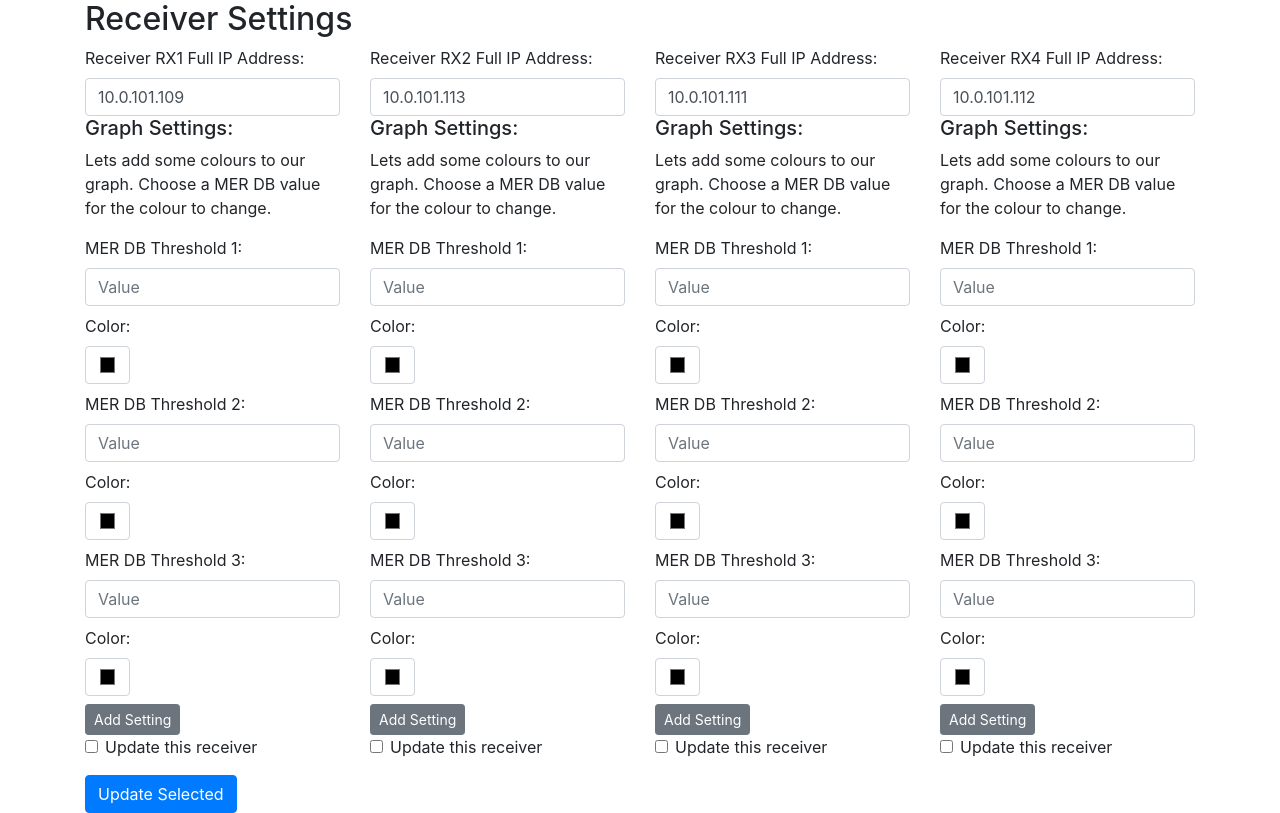
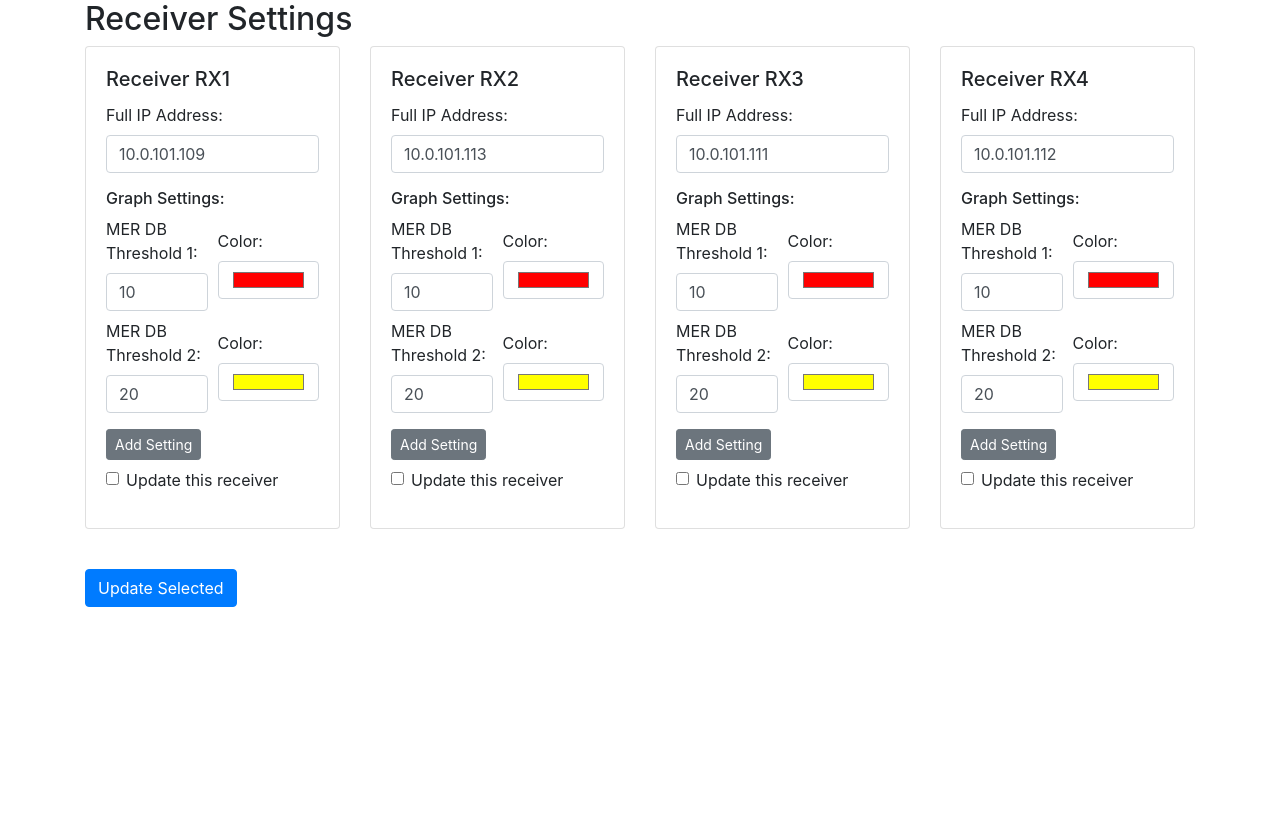
Before and after one commit to ojwilliams/RF-Leveling, a Flask app: page /settings in a window 1280 px wide. After the commit the page ends 607 px from the top, so only its background shows below. Run offline with Flask 3, Linux system fonts and the light colour scheme; some libraries are stand-ins or nearby versions.

Commit message:
settings page

```diff
--- a/templates/settings.html
+++ b/templates/settings.html
@@ -10,38 +10,40 @@
     <form action="/settings" method="post">
         <div class="row">
             {% for key, receiver in receivers.items() %}
+            <div class="col-md-6 col-lg-3 mb-4">
+                <div class="card">
+                    <div class="card-body">
+                        <h5 class="card-title">Receiver {{ key }}</h5>
+                        <div class="form-group">
+                            <label for="{{ key }}_ip">Full IP Address:</label>
+                            <input type="text" class="form-control" id="{{ key }}_ip" name="{{ key }}_ip" value="{{ receiver.url.split('//')[1].split('/')[0] }}">
+                        </div>
+                        <h6>Graph Settings:</h6>
+                        <div id="graph-settings-{{ key }}">
+                            {% for threshold in receiver.graph_settings.thresholds %}
+                            <div class="form-row align-items-center">
                                 <div class="col">
-                <div class="form-group">
-                    <label for="{{ key }}_ip">Receiver {{ key }} Full IP Address:</label>
-                    <input type="text" class="form-control" id="{{ key }}_ip" name="{{ key }}_ip" value="{{ receiver.url.split('//')[1].split('/')[0] }}">
-
-                    <h5>Graph Settings:</h5>
-                    <p>Lets add some colours to our graph. Choose a MER DB value for the colour to change.</p>
-                    <div id="graph-settings-{{ key }}">
-                        {% for i in range(1, 4) %}
-                        <div class="form-row align-items-center">
-                            <div class="col-auto">
-                                <label for="{{ key }}_threshold_{{ i }}">MER DB Threshold {{ i }}:</label>
-                                <input type="number" class="form-control mb-2" id="{{ key }}_threshold_{{ i }}" name="{{ key }}_threshold_{{ i }}" placeholder="Value">
+                                    <label for="{{ key }}_threshold_{{ loop.index }}">MER DB Threshold {{ loop.index }}:</label>
+                                    <input type="number" class="form-control mb-2" id="{{ key }}_threshold_{{ loop.index }}" name="{{ key }}_threshold_{{ loop.index }}" value="{{ threshold.value }}" placeholder="Value">
                                 </div>
-                            <div class="col-auto">
-                                <label for="{{ key }}_color_{{ i }}">Color:</label>
-                                <input type="color" class="form-control form-control-color mb-2" id="{{ key }}_color_{{ i }}" name="{{ key }}_color_{{ i }}">
+                                <div class="col">
+                                    <label for="{{ key }}_color_{{ loop.index }}">Color:</label>
+                                    <input type="color" class="form-control form-control-color mb-2" id="{{ key }}_color_{{ loop.index }}" name="{{ key }}_color_{{ loop.index }}" value="{{ threshold.color }}">
                                 </div>
                             </div>
                             {% endfor %}
                         </div>
-                    <button type="button" class="btn btn-secondary btn-sm" onclick="addSetting('{{ key }}')">Add Setting</button>
-
-                    <div class="form-check mb-3">
+                        <button type="button" class="btn btn-secondary btn-sm mt-2" onclick="addSetting('{{ key }}')">Add Setting</button>
+                        <div class="form-check mb-3 mt-2">
                             <input type="checkbox" class="form-check-input" id="{{ key }}_update" name="{{ key }}_update" value="yes">
                             <label class="form-check-label" for="{{ key }}_update">Update this receiver</label>
                         </div>
                     </div>
                 </div>
+            </div>
             {% endfor %}
         </div>
-        <button type="submit" class="btn btn-primary">Update Selected</button>
+        <button type="submit" class="btn btn-primary mt-3">Update Selected</button>
     </form>
 </div>
 <script src="https://code.jquery.com/jquery-3.5.1.min.js"></script>
@@ -54,19 +56,18 @@
 
         if (currentSettings < 5) {
             let settingNumber = currentSettings + 1;
-            let newSettingHtml = `
-                <div class="form-row align-items-center">
-                    <div class="col-auto">
-                        <label for="${receiverKey}_threshold_${settingNumber}">Threshold ${settingNumber}:</label>
+            let newSettingRow = document.createElement('div');
+            newSettingRow.className = 'form-row align-items-center';
+            newSettingRow.innerHTML = `
+                <div class="col">
+                    <label for="${receiverKey}_threshold_${settingNumber}">MER DB Threshold ${settingNumber}:</label>
                     <input type="number" class="form-control mb-2" id="${receiverKey}_threshold_${settingNumber}" name="${receiverKey}_threshold_${settingNumber}" placeholder="Value">
                 </div>
-                    <div class="col-auto">
+                <div class="col">
                     <label for="${receiverKey}_color_${settingNumber}">Color:</label>
                     <input type="color" class="form-control form-control-color mb-2" id="${receiverKey}_color_${settingNumber}" name="${receiverKey}_color_${settingNumber}">
-                    </div>
                 </div>`;
-
-            settingsContainer.innerHTML += newSettingHtml;
+            settingsContainer.appendChild(newSettingRow);
         } else {
             alert('Maximum of 5 settings reached.');
         }
```
Lines whose indentation alone changed are shown as unchanged.
